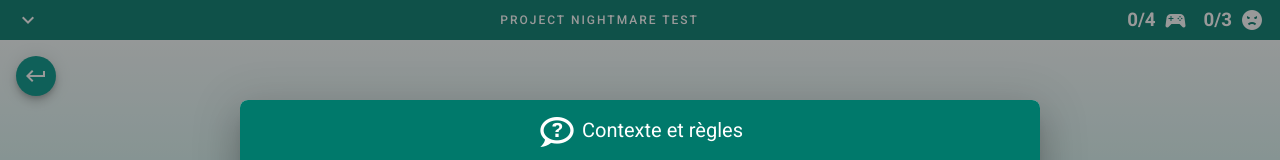
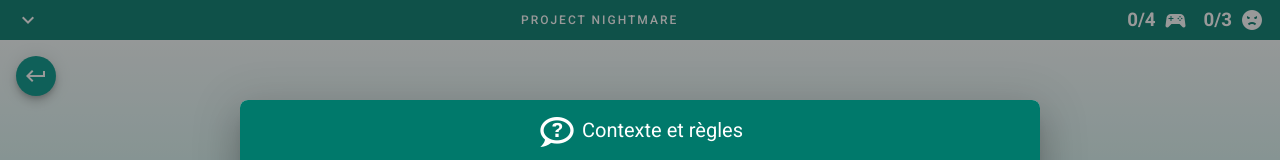
Before and after one commit to SammyMERAZGA/ProjectCircle, a Vue app: page /play/moe in a window 1280 px wide. Shown: the top 160 px of the page. Built offline with nearby package versions, Linux system fonts and the light colour scheme.

Commit message:
Revert "test"
This reverts commit b4e40373f69b622e465b59272c3c32c6b944c29c.

```diff
--- a/src/components/Navbar.vue
+++ b/src/components/Navbar.vue
@@ -27,7 +27,7 @@
       </v-list>
     </v-menu>
     <v-row align="center" justify="center">
-      <h1 class="overline white--text">Project Nightmare TEST</h1>
+      <h1 class="overline white--text">Project Nightmare</h1>
     </v-row>
     <h3 class="white--text mr-2">{{ this.$store.state.gameSuccess }}/4</h3>
     <v-tooltip color="teal darken-3" bottom>
```
